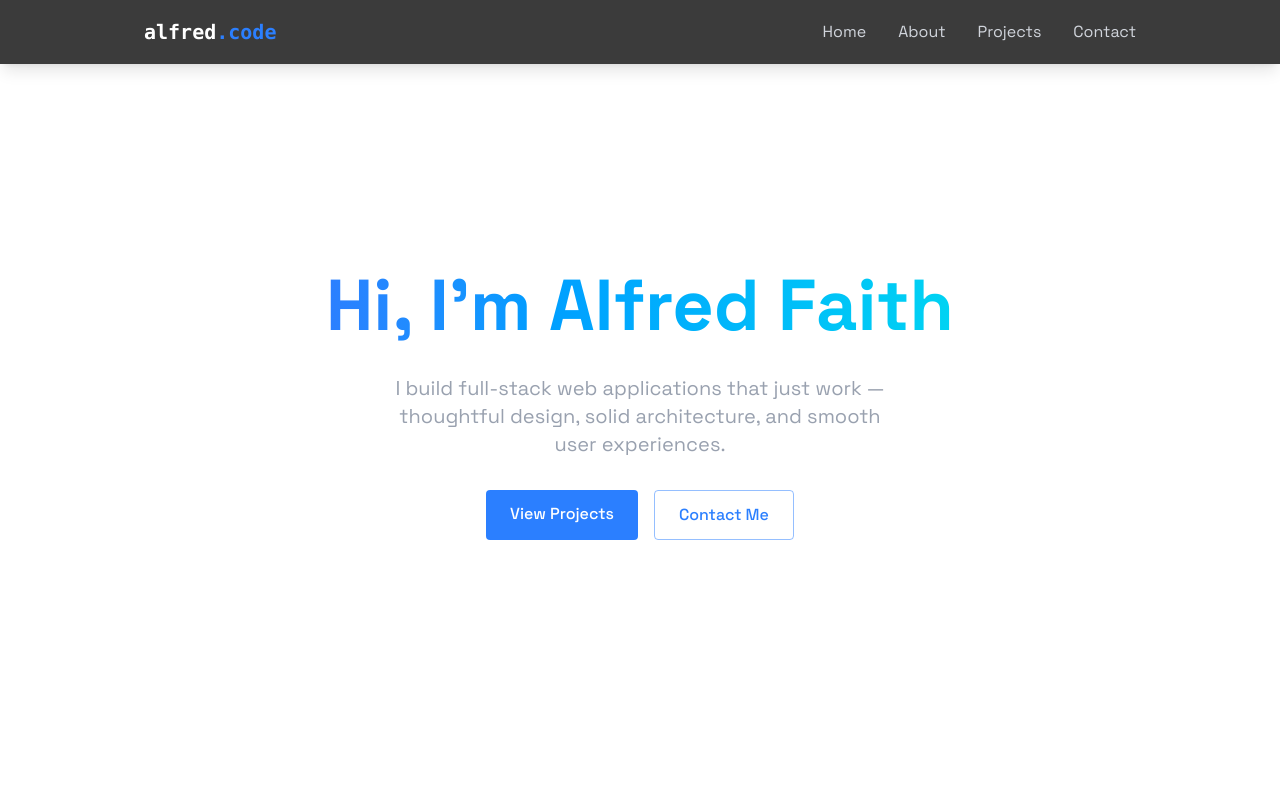
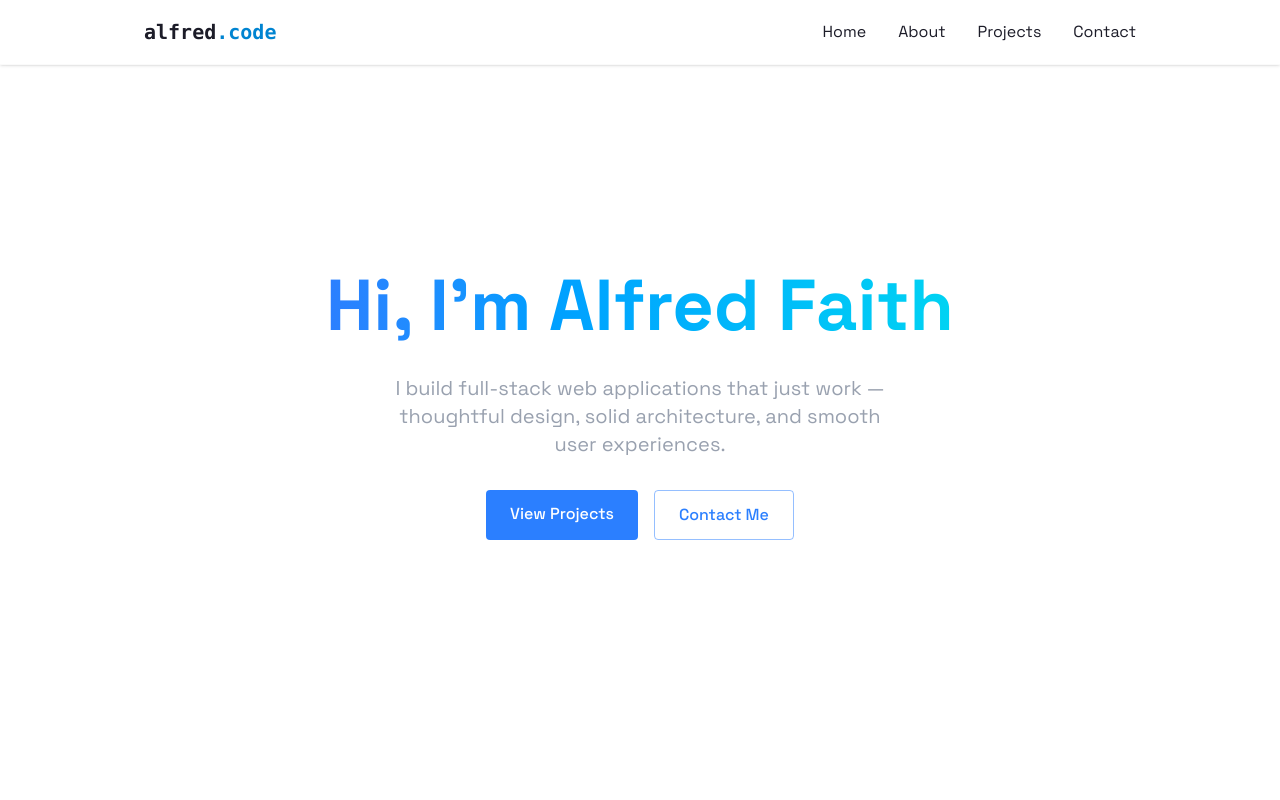
Before and after one commit to TonyFred-code/portfolio, a React (Vite) app: page / in a window 1280 px wide. Shown: the top 800 px of the page. Built offline with nearby package versions, Linux system fonts and the light colour scheme.

Commit message:
style: use tailwind variables for colors

```diff
--- a/src/components/NavBar.jsx
+++ b/src/components/NavBar.jsx
@@ -6,45 +6,52 @@ export default function NavBar({ menuOpen, setMenuOpen }) {
   }, [menuOpen]);
 
   return (
-    <nav className="fixed top-0 w-full z-40 bg-[rgba(10,10,10,0.8)] backdrop-blur-lg border-white/10 shadow-lg">
+    <nav
+      className="
+    fixed top-0 w-full z-40
+    bg-background/10
+    backdrop-blur-lg
+    border-b border-border/10
+    shadow-sm dark:shadow-lg
+  "
+    >
       <div className="max-w-5xl mx-auto px-4">
         <div className="flex justify-between items-center h-16">
-          <a href="#home" className="font-mono text-xl font-bold text-white">
-            alfred<span className="text-blue-500">.code</span>
+          <a
+            href="#home"
+            className="
+          font-mono text-xl font-bold
+          text-foreground
+        "
+          >
+            alfred
+            <span className="text-sky-600 dark:text-blue-500">.code</span>
           </a>
 
           <div
-            className="w-7 h-5 relative cursor-pointer z-40 md:hidden"
+            className="
+          w-7 h-5 relative cursor-pointer z-40 md:hidden
+          text-foreground
+        "
             onClick={() => setMenuOpen((prev) => !prev)}
           >
             &#9776;
           </div>
 
           <div className="hidden md:flex items-center space-x-8">
-            <a
-              href="#home"
-              className="text-gray-300 hover:text-white transition-colors"
-            >
-              Home
-            </a>
-            <a
-              href="#about"
-              className="text-gray-300 hover:text-white transition-colors"
-            >
-              About
-            </a>
-            <a
-              href="#projects"
-              className="text-gray-300 hover:text-white transition-colors"
-            >
-              Projects
-            </a>
-            <a
-              href="#contact"
-              className="text-gray-300 hover:text-white transition-colors"
-            >
-              Contact
-            </a>
+            {["Home", "About", "Projects", "Contact"].map((item) => (
+              <a
+                key={item}
+                href={`#${item.toLowerCase()}`}
+                className="
+              text-foreground
+              hover:
+              transition-colors
+            "
+              >
+                {item}
+              </a>
+            ))}
           </div>
         </div>
       </div>
```
